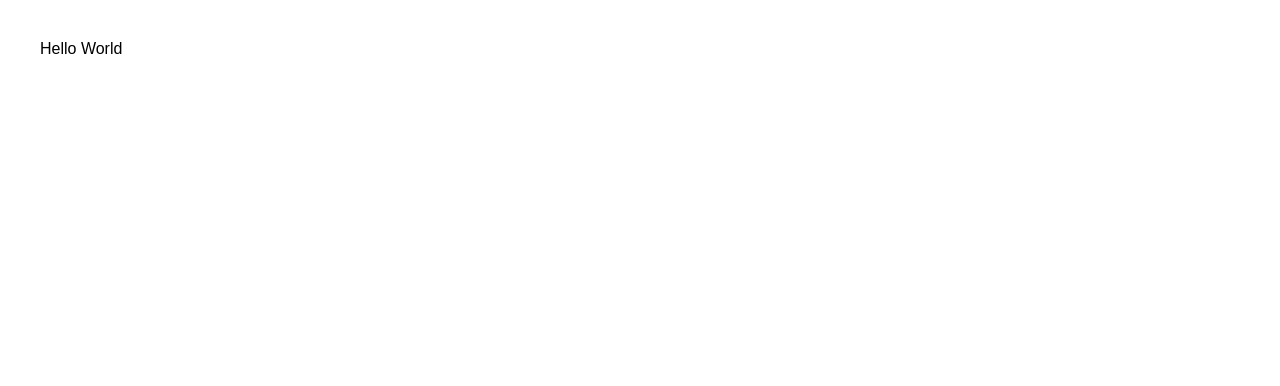
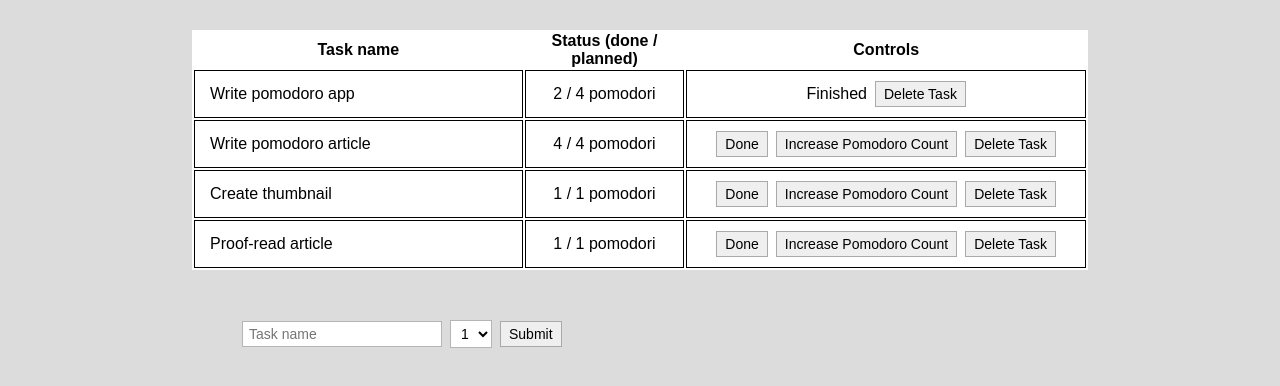
Before and after one commit to thipham1424/javascript-dom-exercise, a plain HTML site: page exercise-three/index.html in a window 1280 px wide. Drawn offline with Linux system fonts and the light colour scheme.

Commit message:
feat: build pomodoro task manager with event delegation

```diff
--- a/exercise-three/index.html
+++ b/exercise-three/index.html
@@ -7,7 +7,30 @@
 
     <link rel="stylesheet" href="./style/style.css">
   </head>
-  <body>
-    <div> Hello World </div>
+  <body class="container">
+    <table>
+      <thead>
+        <tr>
+          <th>Task name</th>
+          <th>Status (done / planned)</th>
+          <th>Controls</th>
+        </tr>
+      </thead>
+      <tbody class="js-task-table-body"></tbody>
+    </table>
+
+    <form class="js-add-task">
+      <input type="text" class="js-task-name" placeholder="Task name">
+
+      <select class="js-pomodoro-count">
+        <option value="1">1</option>
+        <option value="2">2</option>
+        <option value="3">3</option>
+        <option value="4">4</option>
+      </select>
+      <button type="submit">Submit</button>
+    </form>
+
+    <script src="./js/pomodoro.js"></script>
   </body>
 </html>
--- a/exercise-three/js/pomodoro.js
+++ b/exercise-three/js/pomodoro.js
@@ -1,7 +1,153 @@
-let tasks = [];
+let tasks = [
+  {
+    taskName: "Write pomodoro app",
+    pomodoroDone: 2,
+    pomodoroCount: 4,
+    finished: true,
+  },
+
+  {
+    taskName: "Write pomodoro article",
+    pomodoroDone: 4,
+    pomodoroCount: 4,
+    finished: false,
+  },
+
+  {
+    taskName: "Create thumbnail",
+    pomodoroDone: 1,
+    pomodoroCount: 1,
+    finished: false,
+  },
+
+  {
+    taskName: "Proof-read article",
+    pomodoroDone: 1,
+    pomodoroCount: 1,
+    finished: false,
+  },
+];
 
 const pomodoroForm = document.querySelector(".js-add-task");
 
-const pomodoroTableBody = document.querySelector(
-  ".js-task-table-body"
-);
+const pomodoroTableBody = document.querySelector(".js-task-table-body");
+
+function renderTasks() {
+  pomodoroTableBody.innerHTML = tasks
+    .map((task, id) => {
+      return `
+        <tr>
+
+          <!-- TASK NAME -->
+          <td>
+            ${task.taskName}
+          </td>
+
+          <!-- STATUS -->
+          <td>
+            ${task.pomodoroDone}
+            /
+            ${task.pomodoroCount}
+            pomodori
+          </td>
+
+          <!-- CONTROLS -->
+          <td>
+
+            <div class="action-buttons">
+
+              ${
+                task.finished
+                  ? `
+                    <span class="finished">
+                      Finished
+                    </span>
+                  `
+                  : `
+                    <button
+                      class="js-task-done"
+                      data-id="${id}"
+                    >
+                      Done
+                    </button>
+
+                    <button
+                      class="js-increase-pomodoro"
+                      data-id="${id}"
+                    >
+                      Increase Pomodoro Count
+                    </button>
+                  `
+              }
+
+              <button
+                class="js-delete-task"
+                data-id="${id}"
+              >
+                Delete Task
+              </button>
+
+            </div>
+
+          </td>
+
+        </tr>
+      `;
+    })
+    .join("");
+}
+
+function addTask(event) {
+  event.preventDefault();
+
+  const taskName = document.querySelector(".js-task-name").value;
+
+  const pomodoroCount = document.querySelector(".js-pomodoro-count").value;
+
+  const newTask = {
+    taskName,
+    pomodoroDone: 0,
+    pomodoroCount,
+    finished: false,
+  };
+
+  tasks.push(newTask);
+
+  renderTasks();
+
+  pomodoroForm.reset();
+}
+
+pomodoroForm.addEventListener("submit", addTask);
+
+function finishTask(taskId) {
+  tasks[taskId].finished = true;
+}
+
+function increasePomodoro(taskId) {
+  tasks[taskId].pomodoroDone++;
+}
+
+function deleteTask(taskId) {
+  tasks.splice(taskId, 1);
+}
+
+function handleTaskButtonClick(event) {
+  const classList = event.target.className;
+
+  const taskId = event.target.dataset.id;
+
+  if (classList.includes("js-task-done")) {
+    finishTask(taskId);
+  } else if (classList.includes("js-increase-pomodoro")) {
+    increasePomodoro(taskId);
+  } else if (classList.includes("js-delete-task")) {
+    deleteTask(taskId);
+  }
+
+  renderTasks();
+}
+
+pomodoroTableBody.addEventListener("click", handleTaskButtonClick);
+
+renderTasks();
--- a/exercise-three/style/style.css
+++ b/exercise-three/style/style.css
@@ -4,13 +4,93 @@
   box-sizing: border-box;
 }
 
+html {
+  font-size: 62.5%;
+}
+
 body {
-  font-family: Arial;
-  background: #fff;
-  padding: 40px;
+  font-family: Arial, sans-serif;
+  background: #dcdcdc;
+  padding: 3rem 0;
 }
 
 .container {
-  max-width: 900px;
-  margin: auto;
+  width: 70%;
+  margin: 0 auto;
 }
+
+table {
+  width: 100%;
+  border-collapse: separate;
+  background: white;
+}
+
+th,
+td {
+  border: 0.1rem solid black;
+  font-size: 1.6rem;
+}
+
+th {
+  font-weight: 700;
+  border: none;
+  text-align: center;
+  background: white;
+}
+
+td {
+  background: white;
+  padding: 1rem 1.5rem;
+}
+
+td:nth-child(2) {
+  width: 18%;
+  text-align: center;
+}
+
+td:nth-child(3) {
+  width: 45%;
+  text-align: center;
+}
+
+.action-buttons {
+  display: inline-flex;
+  align-items: center;
+  gap: 0.8rem;
+}
+
+.finished {
+  font-size: 1.6rem;
+}
+
+button {
+  padding: 0.4rem 0.8rem;
+  font-size: 1.4rem;
+  cursor: pointer;
+  border: 0.1rem solid #a9a9a9;
+  background: #efefef;
+}
+
+button:hover {
+  background: #dddddd;
+}
+
+form {
+  margin-top: 5rem;
+  margin-left: 5rem;
+  display: flex;
+  align-items: center;
+  gap: 0.8rem;
+}
+
+input,
+select {
+  padding: 0.4rem 0.6rem;
+  font-size: 1.4rem;
+  border: 0.1rem solid #b5b5b5;
+  background: white;
+}
+
+input {
+  width: 20rem;
+}
```
